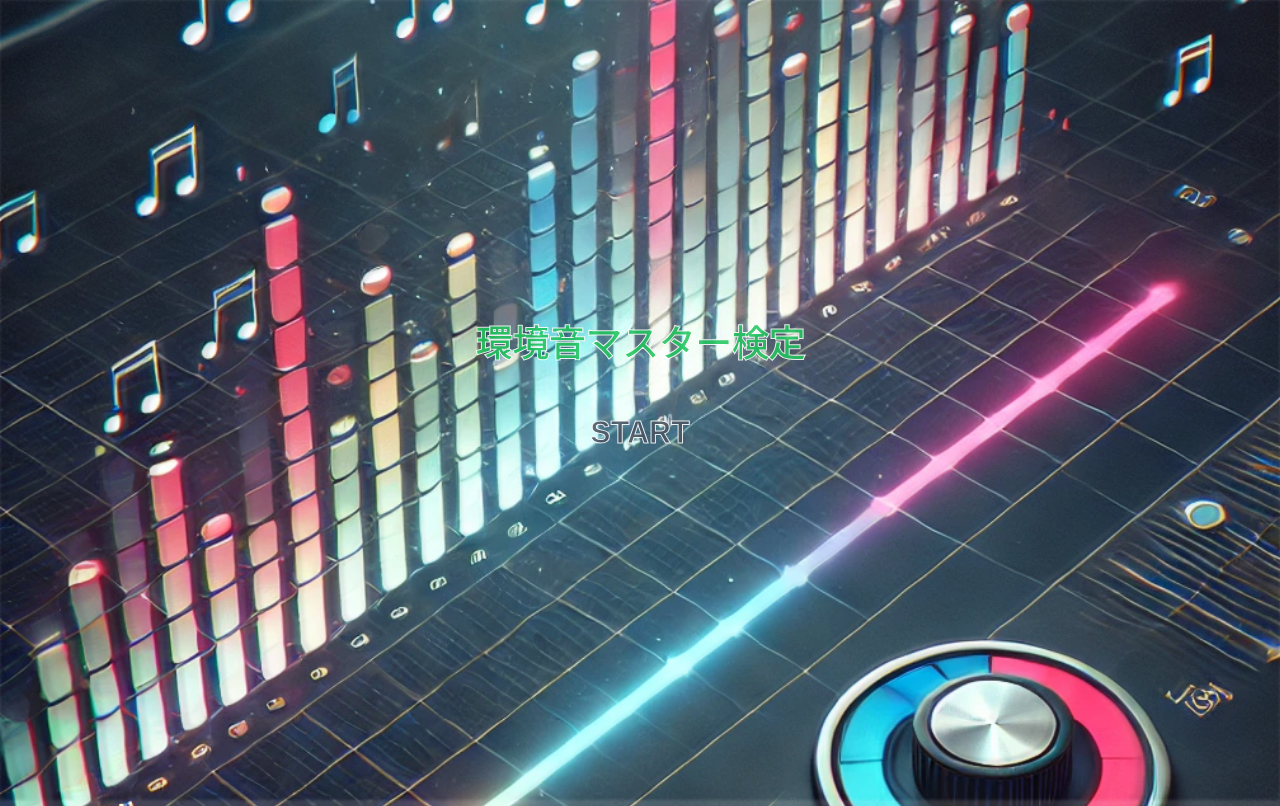
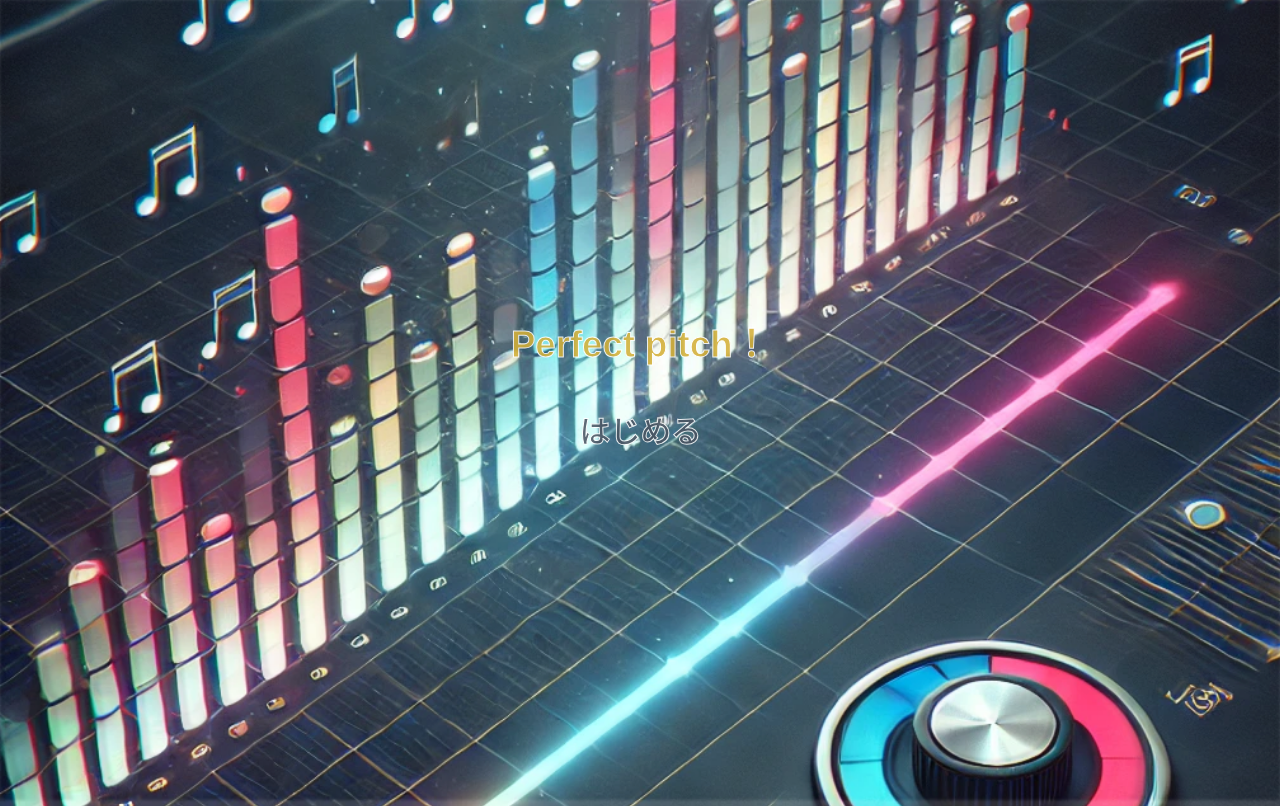
Before and after one commit to TAKE881/scale-test, a Next.js app: page / in a window 1280 px wide. Built offline with nearby package versions, Linux system fonts and the light colour scheme; a web font is replaced by a local one.

Commit message:
font color

```diff
--- a/src/app/mode-select/page.js
+++ b/src/app/mode-select/page.js
@@ -10,7 +10,7 @@ export default function ModeSelect() {
     >
       <main className="flex flex-col items-center justify-center h-screen text-center">
         {/* <h1 className="text-3xl font-bold text-white mb-4">SE音程王</h1> */}
-        <p className="mb-7 text-xl text-white font-bold text-stroke-sm text-stroke-gray-300">モードセレクト</p>
+        <p className="mb-7 text-xl text-gray-600 font-bold text-stroke-sm text-stroke-gray-300">モードセレクト</p>
         {/* <div>
           <Image src="/AIboo2-removebg.png" alt="ブーブークッションに乗ったブタ" width={150} height={0} />
         </div> */}
--- a/src/app/page.js
+++ b/src/app/page.js
@@ -14,7 +14,7 @@ export default function Home() {
           }
         >
           <main className="flex flex-col items-center justify-center h-screen text-center">
-            <h1 className="text-4xl font-bold text-green-500 mb-9 text-stroke-1 text-stroke-white">環境音マスター検定</h1>
+            <h1 className="text-4xl font-bold text-metallic-gold mb-9 text-stroke-1 text-stroke-white">Perfect pitch！</h1>
             {/* <p className="mb-7 text-lg text-white">モード選択</p> */}
             {/* <div>
           <Image src="/AIboo2-removebg.png" alt="ブーブークッションに乗ったブタ" width={150} height={0} />
@@ -34,7 +34,7 @@ export default function Home() {
               text-gray-600 text-stroke-1 text-stroke-white
               "
               >
-                START
+                はじめる
               </button>
               {/* </Link> */}
             </div>
--- a/src/app/quiz/pitch/page.js
+++ b/src/app/quiz/pitch/page.js
@@ -51,8 +51,8 @@ export default function PitchQuizPage() {
                                     タイトル
         =============================================================== */}
       <div className="h-[5%] mb-7 flex items-center justify-center">
-        <h1 className="text-white text-xxl pt-4 text-stroke-sm text-stroke-gray-300 font-bold  text-center">
-          音感レベル診断！
+        <h1 className="text-metallic-gold text-white text-xxl pt-4 text-stroke-sm text-stroke-gray-300 font-bold  text-center">
+          Perfect pitch！
         </h1>
       </div>
       {isQuizFinished ? (
@@ -79,10 +79,10 @@ export default function PitchQuizPage() {
             =============================================================== */}
             <div className="h-[5%] mb-12 flex items-center justify-center  text-stroke-sm text-stroke-gray-300">
               <div>
-                <p className="text-white mb-1 text-xs text-center">
+                <p className="text-metallic-silver mb-1 text-xs text-center">
                   スコア: {score}
                 </p>
-                <p className="text-white mb-10 text-xs text-center">
+                <p className="text-metallic-silver mb-10 text-xs text-center">
                   問題: {questionNumber + 1} / {totalQuestions}
                 </p>
               </div>
```
